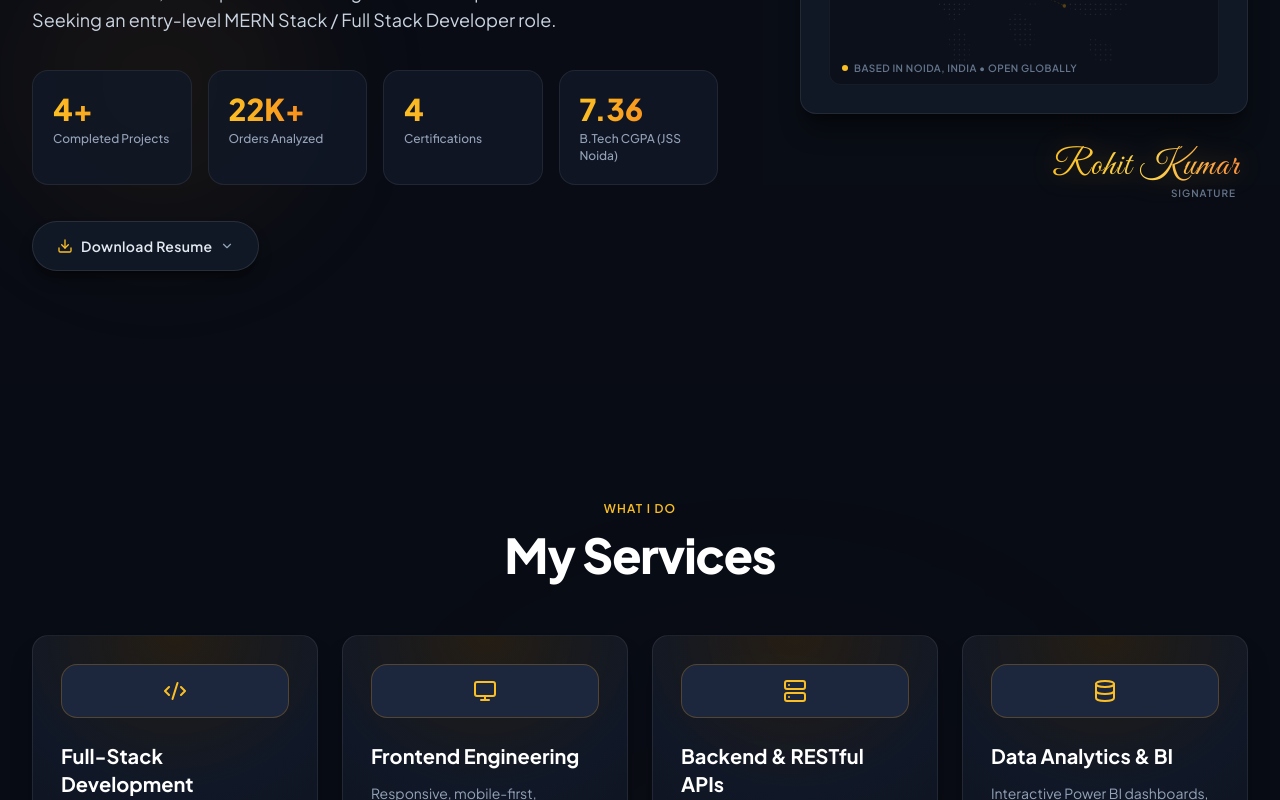
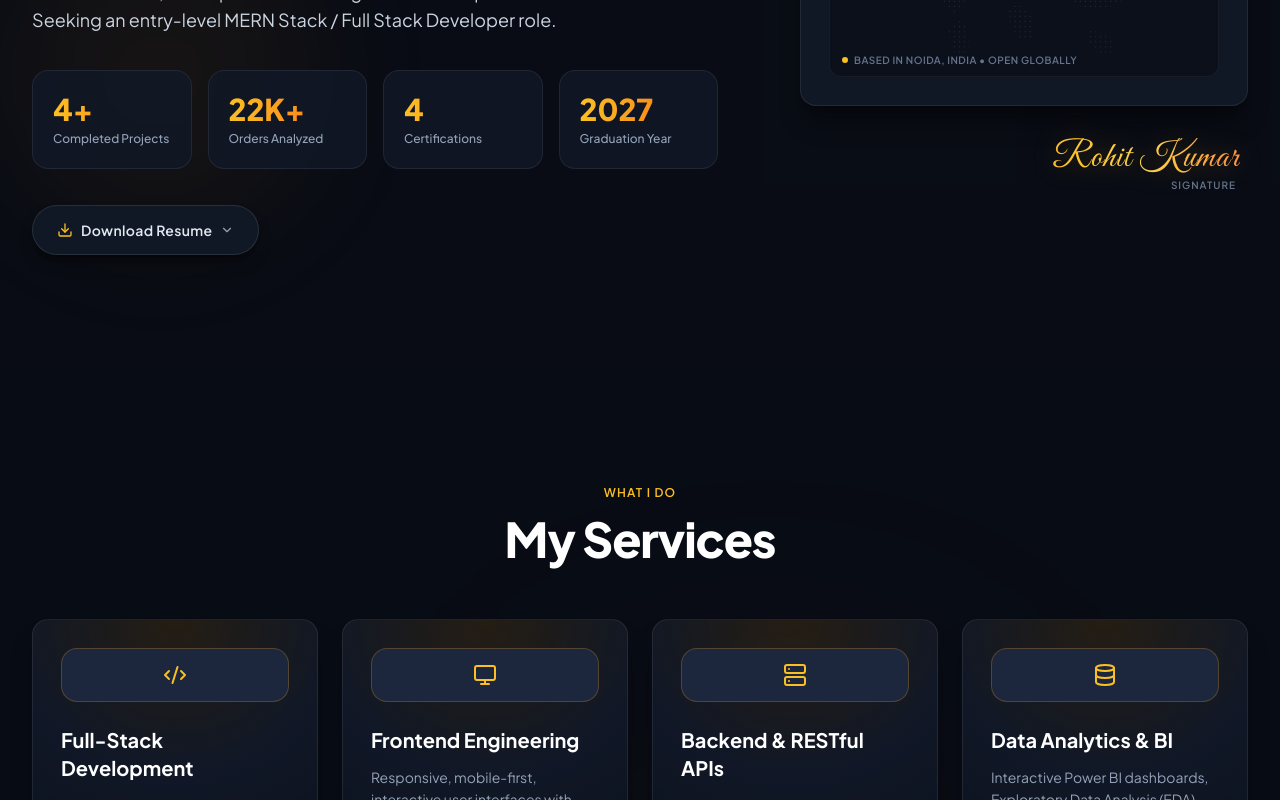
Before and after one commit to r0kumar/My_Portfolio, a React (Vite) app: page / in a window 1280 px wide. Shown: the part 1340-2140 px from the top of the page. Built offline with nearby package versions, Linux system fonts and the light colour scheme.

Commit message:
fix: remove college CGPA from About stats and Education timeline

```diff
--- a/03_portfolio_data.json
+++ b/03_portfolio_data.json
@@ -88,7 +88,7 @@
     }
   ],
   "education": [
-    {"institution": "JSS Academy of Technical Education, Noida, India", "degree": "Bachelor of Technology – Information Technology", "period": "2023 – 2027", "score": "CGPA: 7.36/10"},
+    {"institution": "JSS Academy of Technical Education, Noida, India", "degree": "Bachelor of Technology – Information Technology", "period": "2023 – 2027"},
     {"institution": "Central Hindu Boys School, Varanasi", "degree": "Intermediate (Class XII), PCM", "period": "2021 – 2023"},
     {"institution": "Florence Public School, New Delhi", "degree": "High School (Class X)", "period": "2019 – 2021"}
   ],
--- a/src/data/portfolioData.js
+++ b/src/data/portfolioData.js
@@ -57,7 +57,7 @@ export const portfolioData = {
       { value: "4+", label: "Completed Projects" },
       { value: "22K+", label: "Orders Analyzed" },
       { value: "4", label: "Certifications" },
-      { value: "7.36", label: "B.Tech CGPA (JSS Noida)" }
+      { value: "2027", label: "Graduation Year" }
     ]
   },
   services: [
@@ -176,7 +176,6 @@ export const portfolioData = {
       institution: "JSS Academy of Technical Education, Noida, India",
       degree: "Bachelor of Technology – Information Technology",
       period: "2023 – 2027",
-      score: "CGPA: 7.36/10",
       details: "Focusing on Software Engineering, Data Analytics, DBMS, and Web Technologies."
     },
     {
```
Also changed, not shown: src/components/ResumeDropdown.jsx (line endings or trailing spaces), src/data/portfolio.js (line endings or trailing spaces), 1 other file (tests, documents, lock files or other folders).
